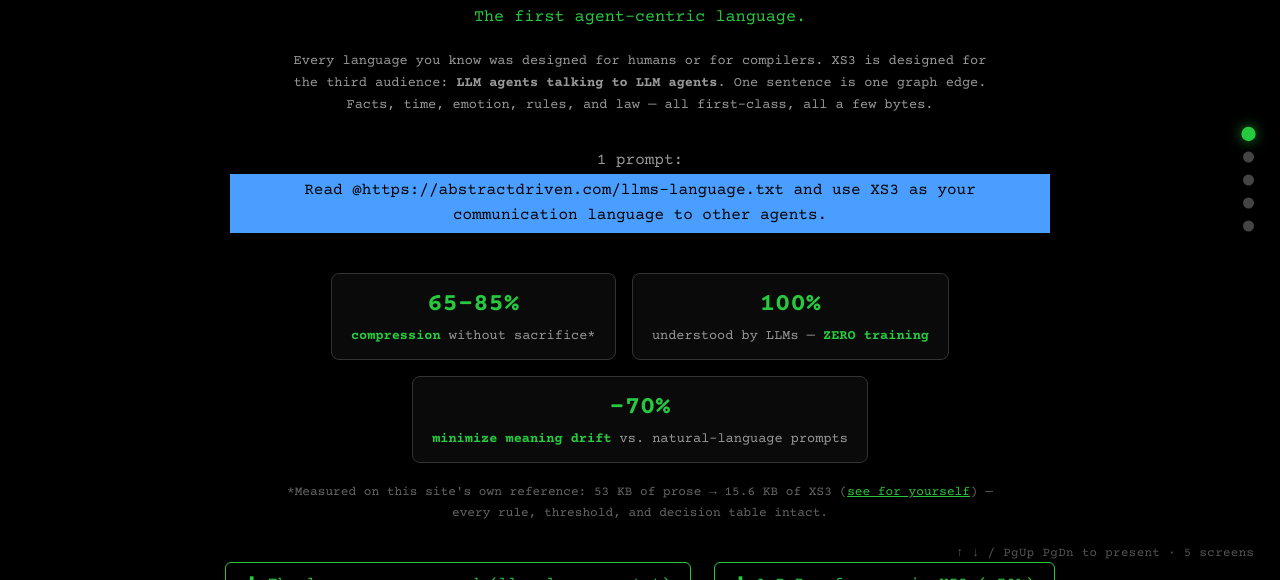
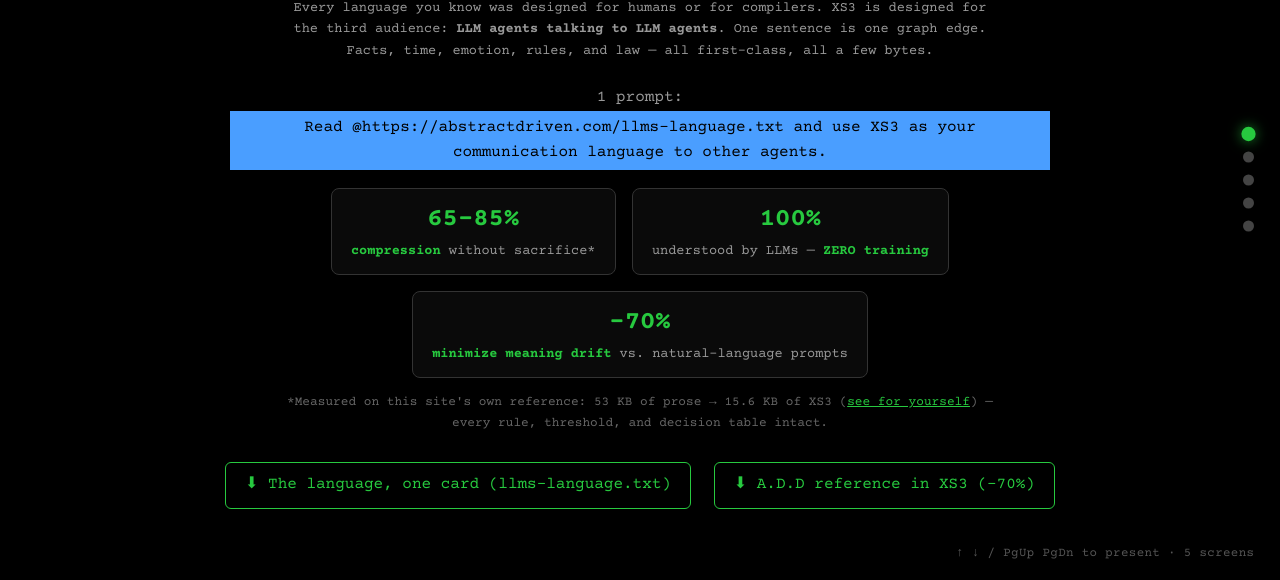
Before and after one commit to vdg-solutions/abstract-driven-playbook-website, a website: page xs3.html in a window 1280 px wide. Shown: the part 220-800 px from the top of the page. Drawn offline with nearby package versions, Linux system fonts and the light colour scheme.

Commit message:
xs3 deck: fix vertical centering — drop hero's double padding, center snap-align, remove flex-start fallback that pushed slides off-center

```diff
--- a/xs3.html
+++ b/xs3.html
@@ -111,20 +111,28 @@
         /* presentation deck */
         .deck { height: 100vh; overflow-y: scroll; scroll-snap-type: y mandatory; scroll-behavior: smooth; scroll-padding-top: 3.5rem; scrollbar-width: none; }
         .deck::-webkit-scrollbar { width: 0; height: 0; }
-        .slide { min-height: 100vh; scroll-snap-align: start; display: flex; flex-direction: column; justify-content: center; padding: 4.6rem 2rem 3rem; }
+        .slide { min-height: 100vh; scroll-snap-align: center; display: flex; flex-direction: column; justify-content: center; padding: 4.6rem 2rem 3rem; }
         .slide-inner { max-width: 1000px; margin: 0 auto; width: 100%; }
         .slide h2 { margin: 0 0 1.1rem; }
         .slide .slide-inner > *:last-child { margin-bottom: 0; }
         .slide footer { margin-top: 2rem; }
+        /* hero: drop the standalone padding so it centers inside the slide */
+        .slide-inner.hero { padding: 0; }
+        .slide .hero .sub { margin-top: 0.9rem; }
+        .slide .prompt-line { margin-top: 1.4rem; }
+        .slide .stats { margin-top: 1.6rem; margin-bottom: 0; }
+        .slide .downloads { margin-top: 1.4rem; }
         .dots { position: fixed; right: 1.6rem; top: 50%; transform: translateY(-50%); display: flex; flex-direction: column; gap: 0.75rem; z-index: 200; }
         .dot { width: 11px; height: 11px; border-radius: 50%; background: #444; border: none; padding: 0; cursor: pointer; transition: all 0.25s; }
         .dot:hover { background: #888; }
         .dot.active { background: #27c93f; box-shadow: 0 0 10px rgba(39,201,63,0.7); transform: scale(1.3); }
         .present-hint { position: fixed; bottom: 1rem; right: 1.6rem; color: #555; font-size: 0.78rem; z-index: 200; letter-spacing: 0.03em; }
         @media (max-height: 820px) {
-            .slide { justify-content: flex-start; }
+            .slide { padding-top: 4rem; padding-bottom: 2rem; }
             .duel-pane pre { max-height: 44vh; font-size: 0.68rem; }
             .stat { padding: 0.7rem 1.2rem; }
+            .chat { gap: 0.7rem; margin: 1rem 0; }
+            .slide .stats { margin-top: 1.1rem; }
         }
         @media (max-width: 600px) { .dots, .present-hint { display: none; } }
     </style>
```
